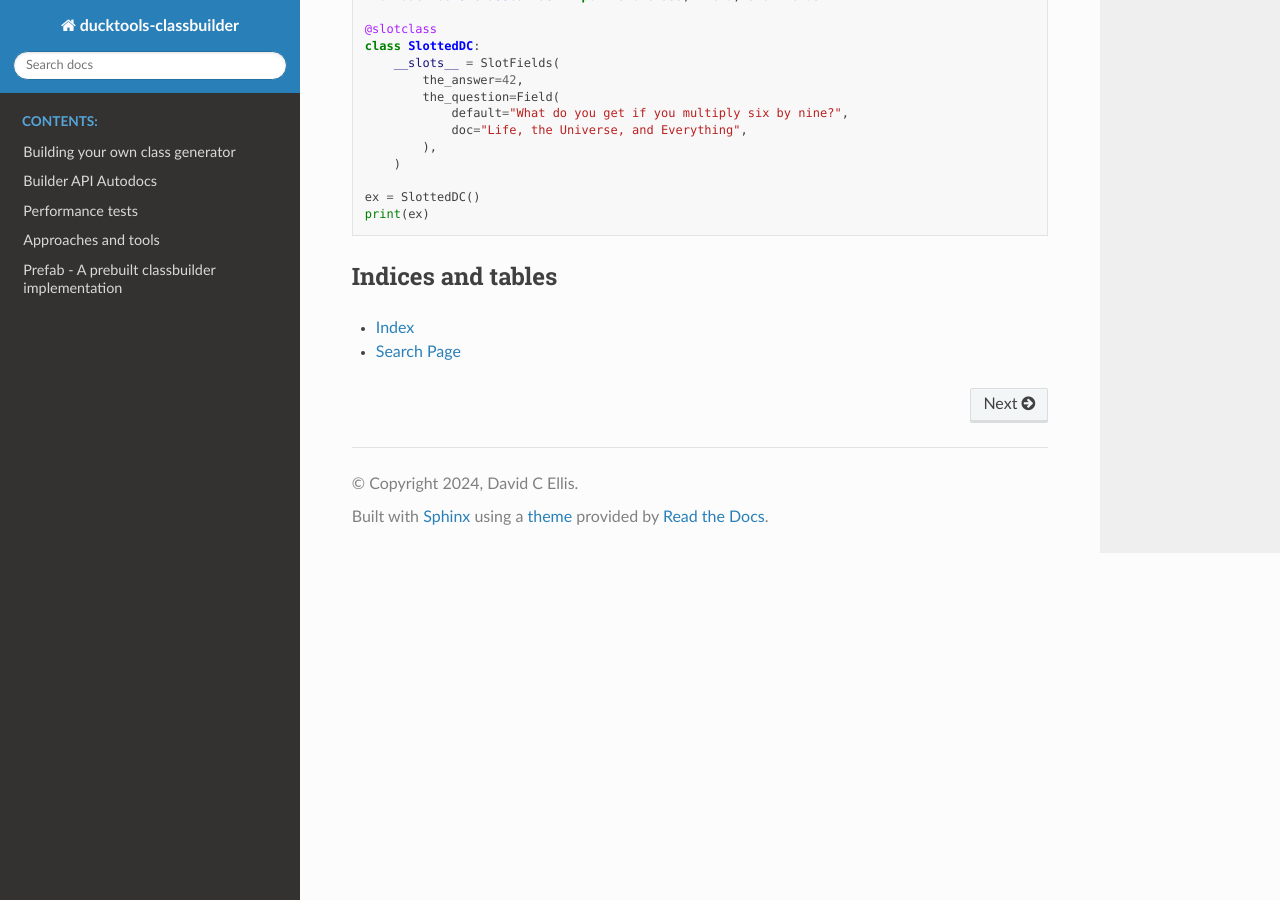
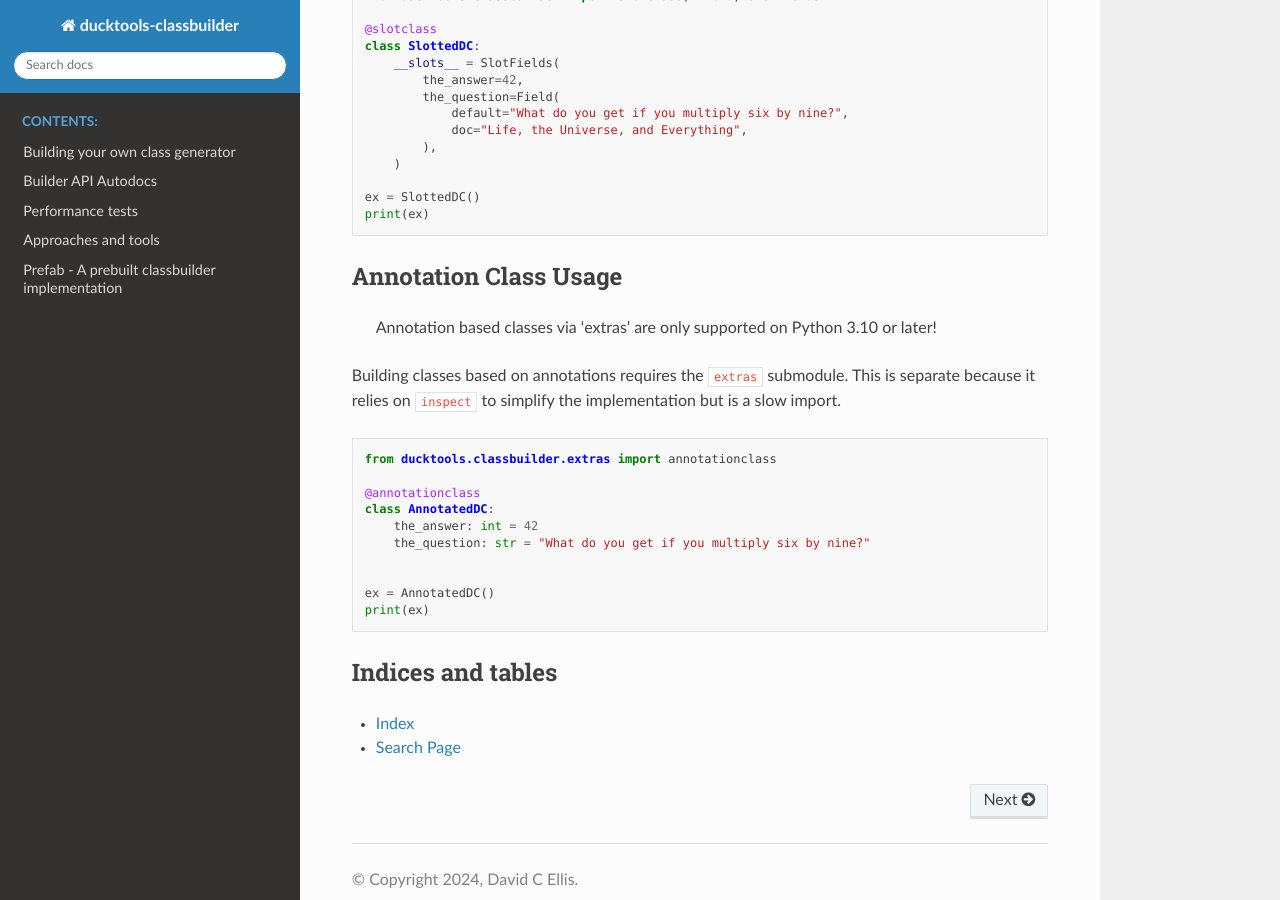
Before and after one commit to DavidCEllis/ducktools-classbuilder, a Sphinx documentation site: the page built from docs/index.md, in a window 1280 px wide and 900 px high, scrolled down 956 px. Built offline with Sphinx 7.4.7 and the Read the Docs theme 2.0.0, drawn with Linux system fonts in a browser that asks for light colours.

````diff
--- a/docs/index.md
+++ b/docs/index.md
@@ -63,6 +63,27 @@
 print(ex)
 ```
 
+## Annotation Class Usage ##
+
+> Annotation based classes via 'extras' are only supported on Python 3.10 or later!
+
+Building classes based on annotations requires the `extras` submodule.
+This is separate because it relies on `inspect` to simplify the implementation
+but is a slow import.
+
+```python
+from ducktools.classbuilder.extras import annotationclass
+
+@annotationclass
+class AnnotatedDC:
+    the_answer: int = 42
+    the_question: str = "What do you get if you multiply six by nine?"
+
+
+ex = AnnotatedDC()
+print(ex)
+```
+
 ## Indices and tables ##
 
 * {ref}`genindex`
````
Also changed, not shown: docs/extension_examples.md (+77 -98 lines), 2 other files.
